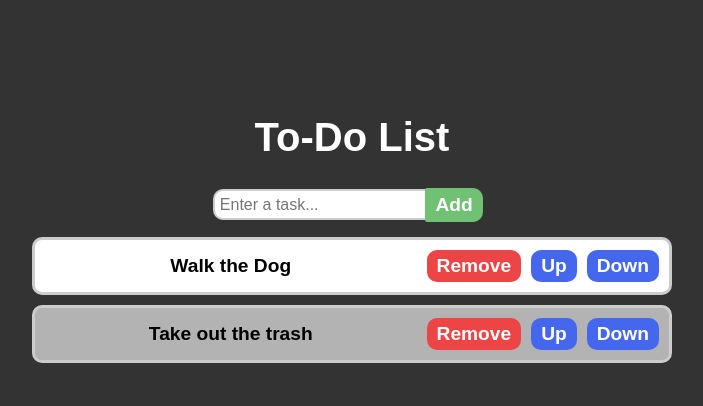
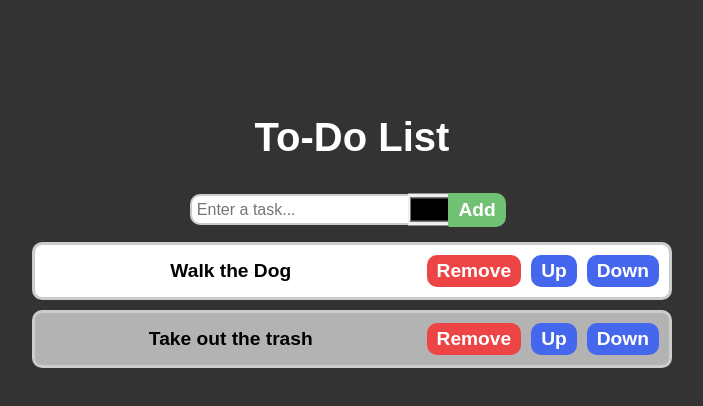
Before and after one commit to BerkayTurna/react-to-do-list, a React (Vite) app: page / in a window 1280 px wide. Shown: the top 406 px of the page, without its empty margins (288-991 px from the left). Built offline with nearby package versions, Linux system fonts and the light colour scheme.

Commit message:
feat: add color input for task customization in AddToDoItem component

```diff
--- a/src/components/addToDoItem/AddToDoItem.jsx
+++ b/src/components/addToDoItem/AddToDoItem.jsx
@@ -1,4 +1,10 @@
-const AddToDoItem = ({ addTask, newTask, handleInputChange }) => {
+const AddToDoItem = ({
+  addTask,
+  newTask,
+  handleInputChange,
+  color,
+  handleColorChange,
+}) => {
   return (
     <div>
       <input
@@ -7,11 +13,11 @@ const AddToDoItem = ({ addTask, newTask, handleInputChange }) => {
         value={newTask}
         onChange={handleInputChange}
       />
+      <input type="color" value={color} onChange={handleColorChange} />
       <button className="add-button" onClick={addTask}>
         Add
       </button>
     </div>
   );
 };
-
 export default AddToDoItem;
```
